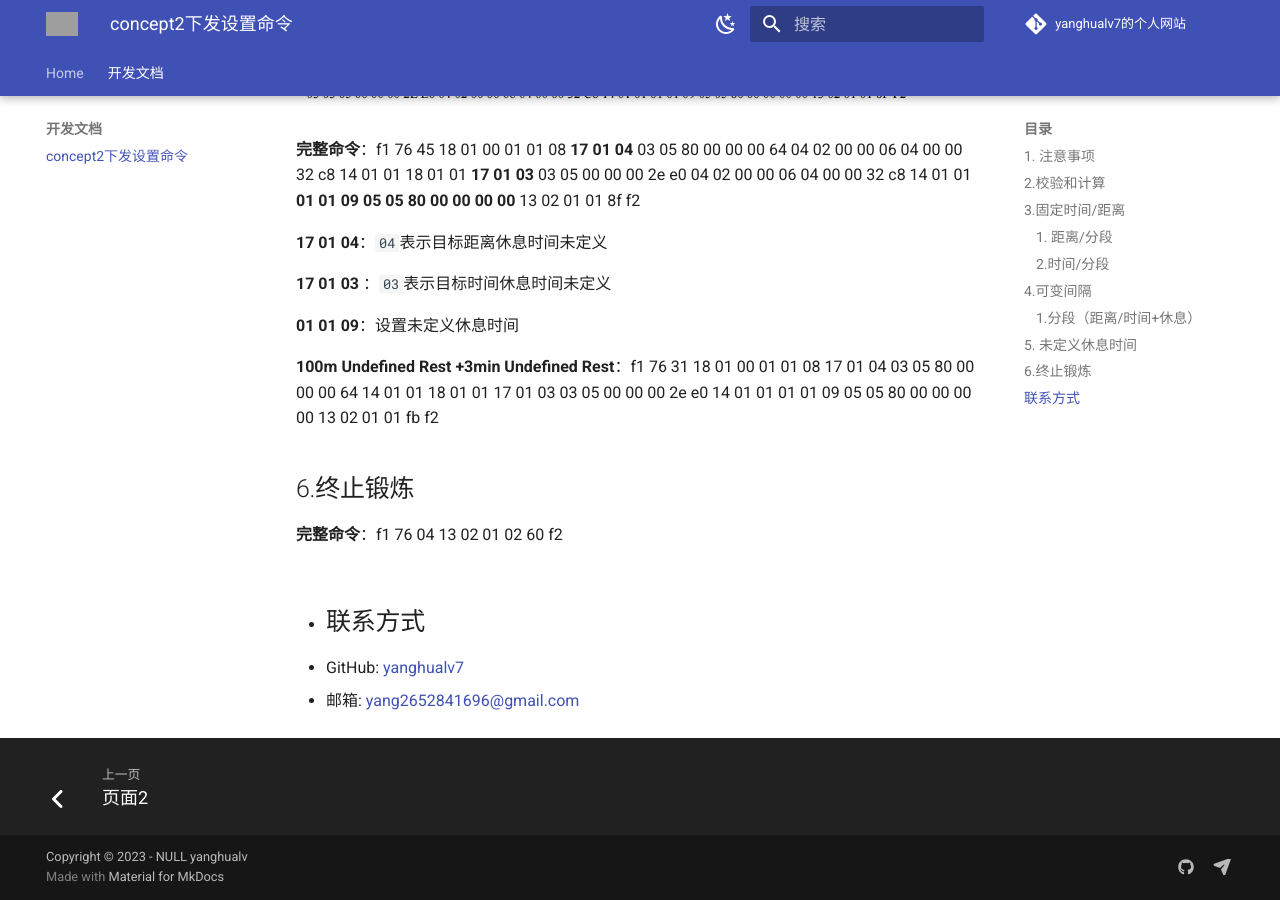
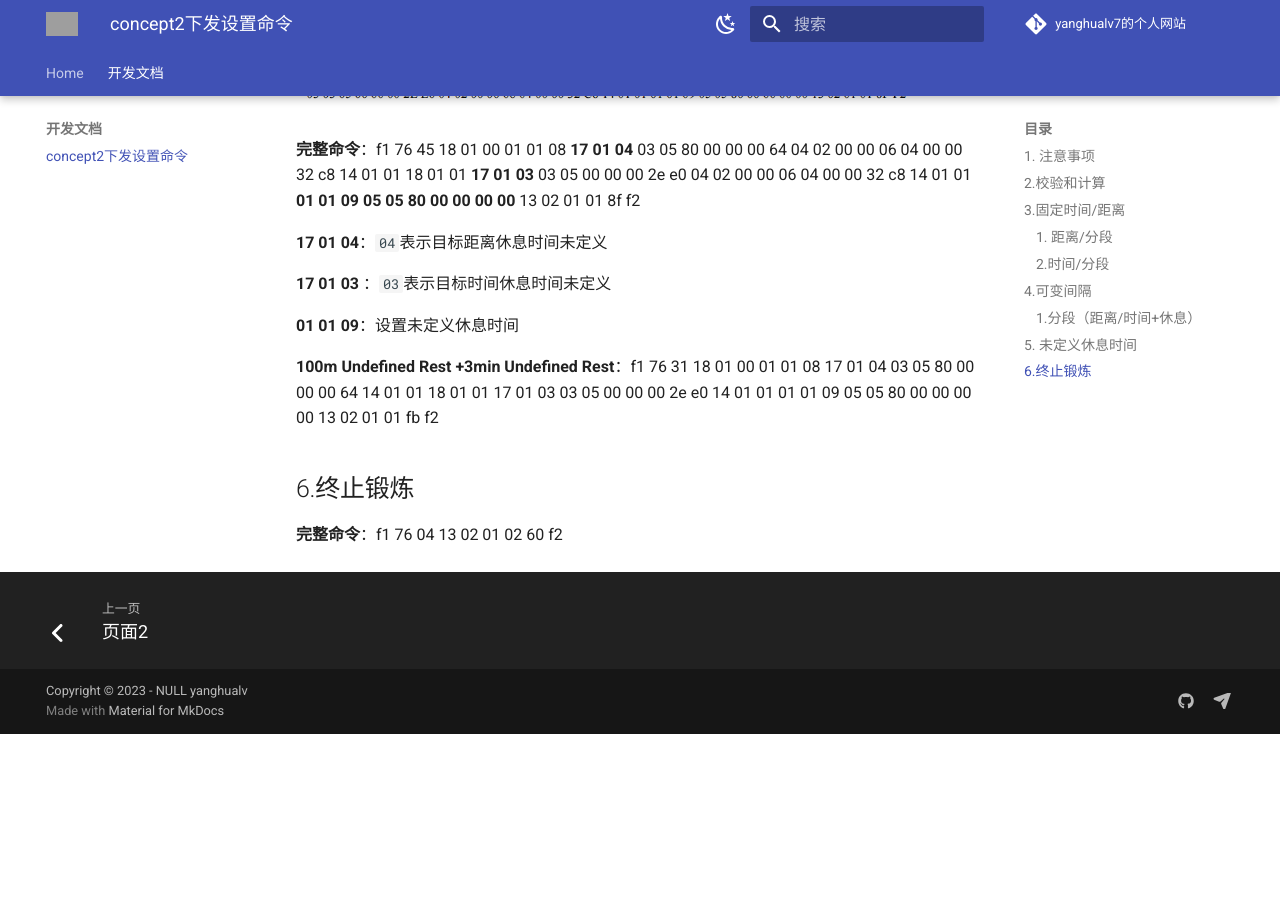
Before and after one commit to yanghualv7/yanghualv7.github.io, an MkDocs documentation site: the page built from docs/concept2.md, in a window 1280 px wide and 900 px high, scrolled down 7531 px. Built offline with MkDocs 1.6.1 and Material for MkDocs 9.7.7, drawn with Linux system fonts in a browser that asks for light colours; comment, search, counter and statistics services are not loaded; after the commit the page ends 8265 px from its top, so only the background shows below that; grey boxes are pictures that could not be loaded.

Commit message:
* 测试

```diff
--- a/docs/concept2.md
+++ b/docs/concept2.md
@@ -120,12 +120,3 @@
 ## 6.终止锻炼
 
 **完整命令**：f1 76 04 13 02 01 02 60 f2
-
-
-
-
-
-- ## 联系方式
-
-  - GitHub: [yanghualv7](https://github.com/yanghualv7)
-  - 邮箱: [yang2652841696@gmail.com](mailto:yang2652841696@gmail.com)
```
